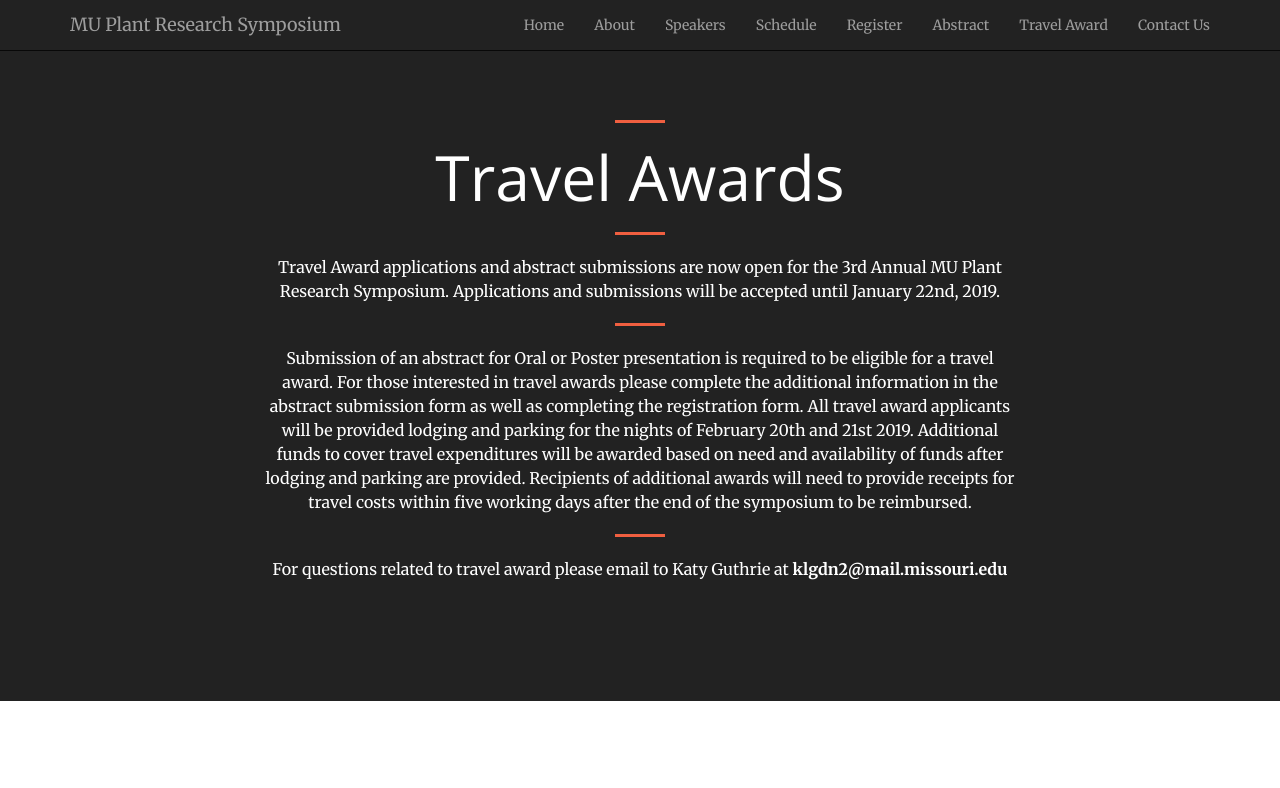
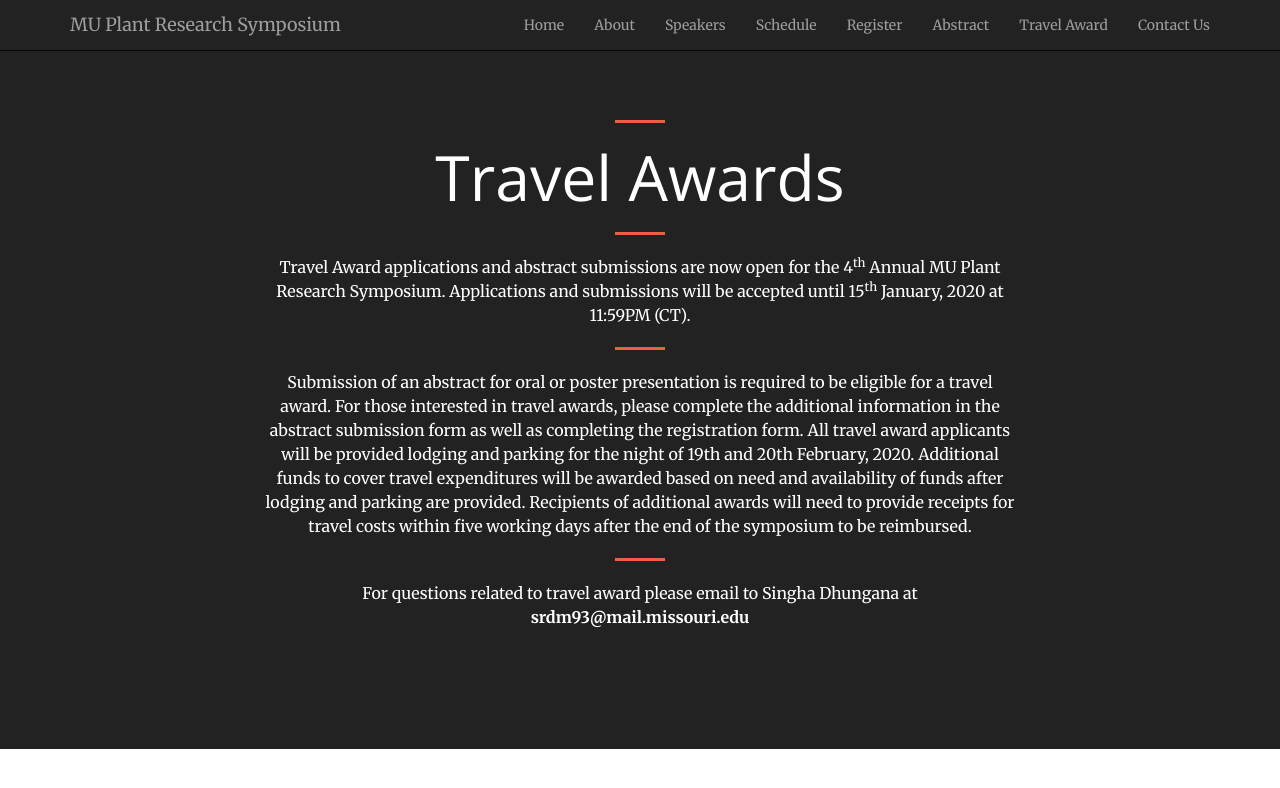
Before and after one commit to mupioneersymposium/mupioneersymposium.github.io, a Jekyll site: the page built from travel.md, in a window 1280 px wide. Shown: the top 788 px of the page. Built offline with Jekyll 4.4.1, drawn with Linux system fonts in a browser that asks for light colours.

Commit message:
Update travel.md

```diff
--- a/travel.md
+++ b/travel.md
@@ -6,8 +6,8 @@ layout: regular
 # Travel Awards
 <hr style="clear: both;" />
 
-Travel Award applications and abstract submissions are now open for the 3rd Annual MU Plant Research Symposium. Applications and submissions will be accepted until January 22nd, 2019.
+Travel Award applications and abstract submissions are now open for the 4<sup>th</sup> Annual MU Plant Research Symposium. Applications and submissions will be accepted until 15<sup>th</sup> January, 2020 at 11:59PM (CT).
 <hr style="clear: both;" />
-Submission of an abstract for Oral or Poster presentation is required to be eligible for a travel award. For those interested in travel awards please complete the additional information in the abstract submission form as well as completing the registration form. All travel award applicants will be provided lodging and parking for the nights of February 20th and 21st 2019. Additional funds to cover travel expenditures will be awarded based on need and availability of funds after lodging and parking are provided. Recipients of additional awards will need to provide receipts for travel costs within five working days after the end of the symposium to be reimbursed.
+Submission of an abstract for oral or poster presentation is required to be eligible for a travel award. For those interested in travel awards, please complete the additional information in the abstract submission form as well as completing the registration form. All travel award applicants will be provided lodging and parking for the night of 19th and 20th February, 2020. Additional funds to cover travel expenditures will be awarded based on need and availability of funds after lodging and parking are provided. Recipients of additional awards will need to provide receipts for travel costs within five working days after the end of the symposium to be reimbursed.
 <hr style="clear: both;" />
-For questions related to travel award please email to Katy Guthrie at **klgdn2@mail.missouri.edu**
+For questions related to travel award please email to Singha Dhungana at **srdm93@mail.missouri.edu**
```
